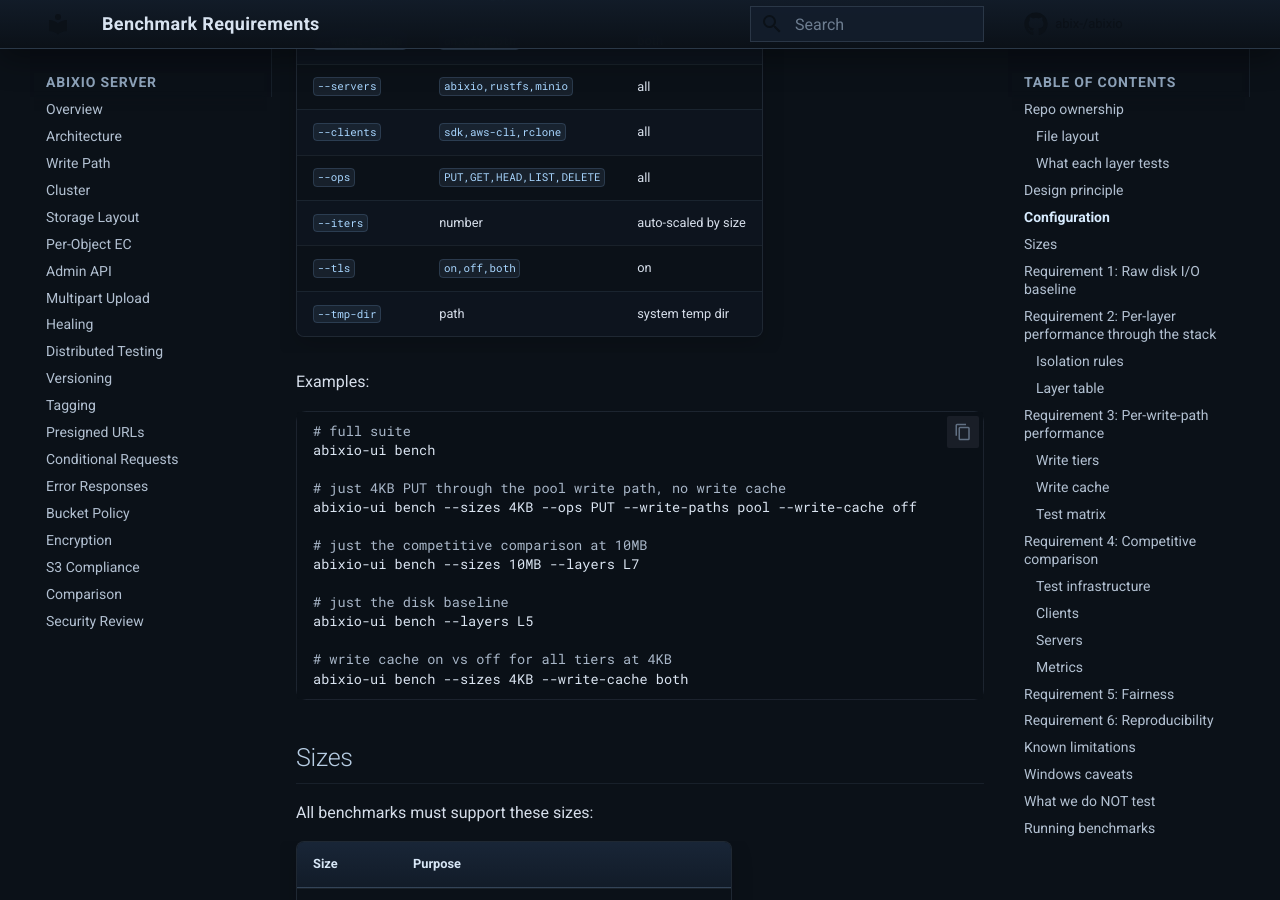
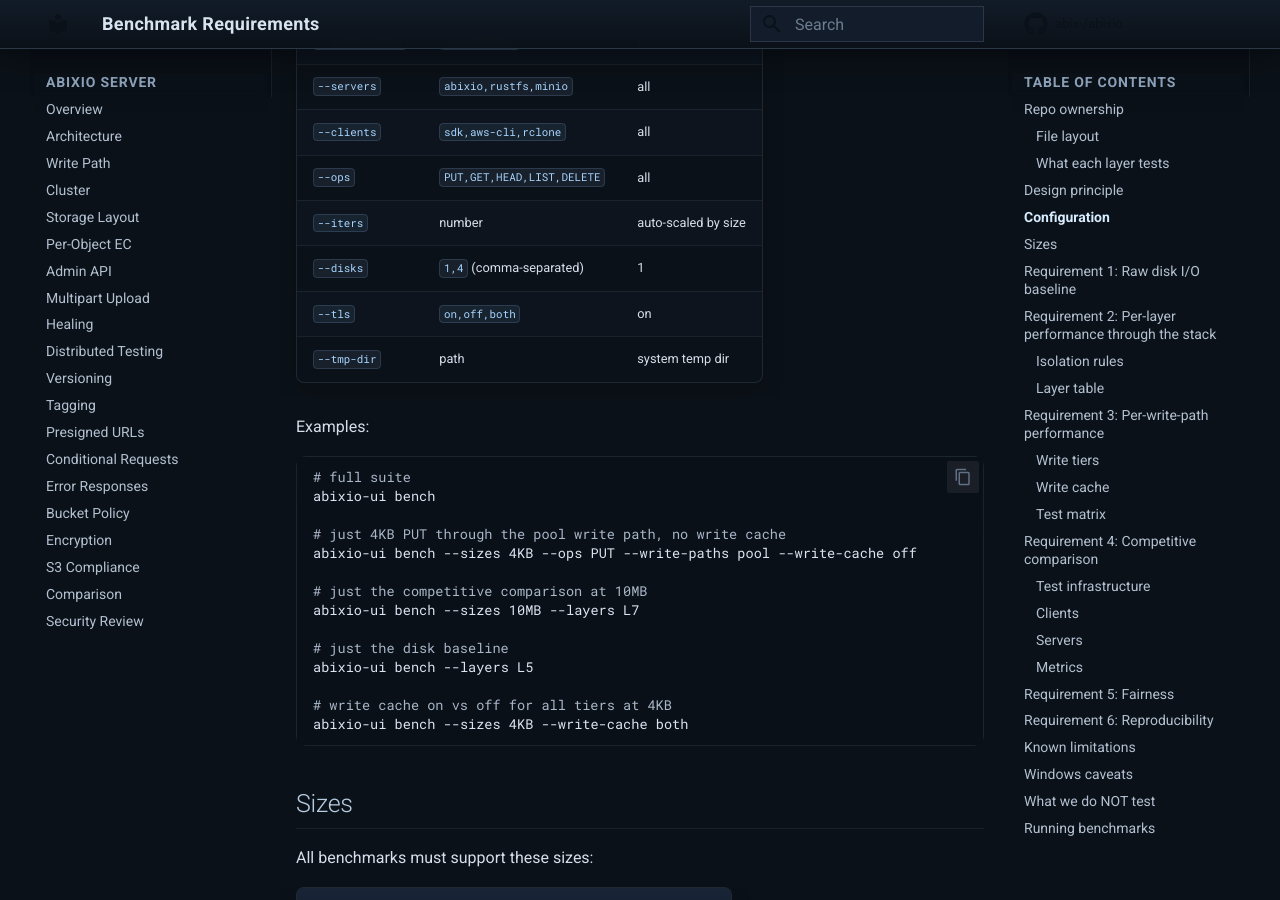
Before and after one commit to abix-/abixio, an MkDocs documentation site: the page built from docs/benchmark-requirements.md, in a window 1280 px wide and 900 px high, scrolled down 2665 px. Built offline with MkDocs 1.6.1 and Material for MkDocs 9.7.7, drawn with Linux system fonts in a browser that asks for light colours; comment, search, counter and statistics services are not loaded.

Commit message:
docs: add --disks flag

```diff
--- a/docs/benchmark-requirements.md
+++ b/docs/benchmark-requirements.md
@@ -88,6 +88,7 @@
 | `--clients` | `sdk,aws-cli,rclone` | all |
 | `--ops` | `PUT,GET,HEAD,LIST,DELETE` | all |
 | `--iters` | number | auto-scaled by size |
+| `--disks` | `1,4` (comma-separated) | 1 |
 | `--tls` | `on,off,both` | on |
 | `--tmp-dir` | path | system temp dir |
 
```
